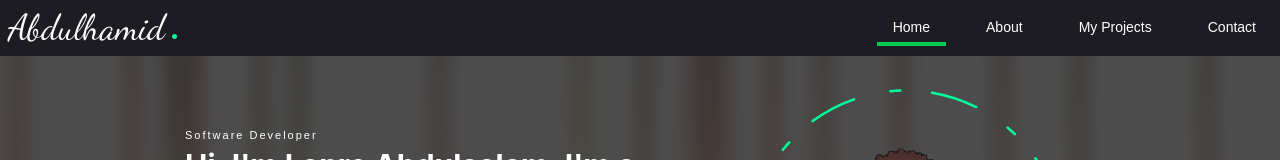
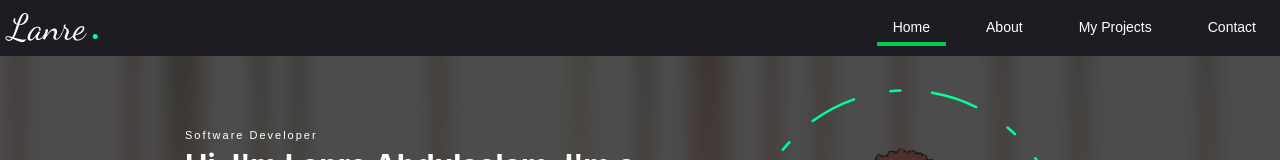
Before and after one commit to Abdulsalam001Arnold/mi-portfolio, a Next.js app: page / in a window 1280 px wide. Shown: the top 160 px of the page. Built offline with nearby package versions, Linux system fonts and the light colour scheme; a web font is replaced by a local one.

Commit message:
updated title

```diff
--- a/src/components/Navbar.tsx
+++ b/src/components/Navbar.tsx
@@ -70,7 +70,7 @@ const Navbar = () => {
       <div className="container mx-auto flex justify-between items-center">
         <Link href="/">
           <div className="text-white text-xl font-bold">
-            <h1 className="text-4xl dancing-script-topic inline">Abdulhamid</h1>{" "}
+            <h1 className="text-4xl dancing-script-topic inline">Lanre</h1>{" "}
             <span className="text-3xl green">.</span>
           </div>
         </Link>
@@ -166,7 +166,7 @@ const Navbar = () => {
           <Link href="/">
             <div className="text-white text-xl font-bold">
               <h1 className="text-xl dancing-script-topic inline">
-                Abdulhamid Abdulsalam
+                Lanre Abdulsalam
               </h1>{" "}
               <span className="text-3xl green">.</span>
             </div>
```
